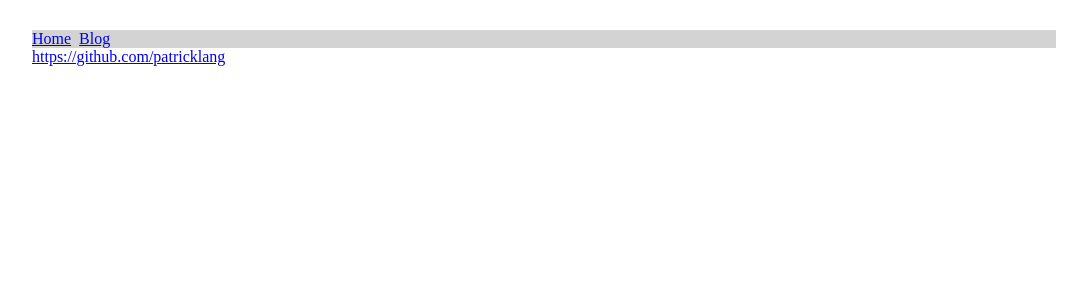
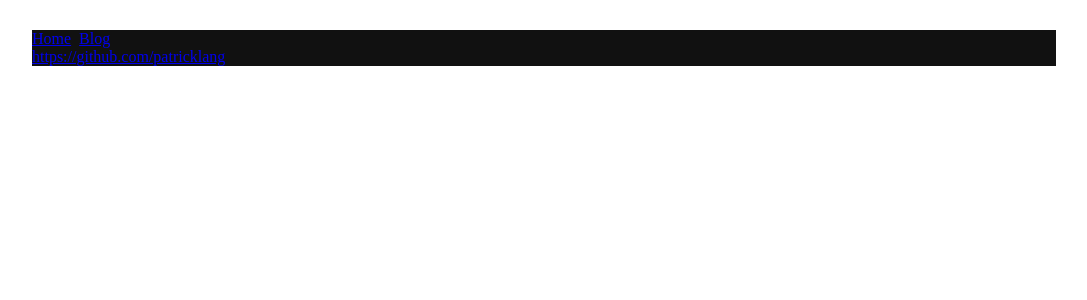
Before and after one commit to PatrickLang/patricklang.github.io, a Jekyll site: the page built from index.html, in a window 1280 px wide. Shown: the top 300 px of the page, without its empty margins (96-1183 px from the left). Built offline with Jekyll 4.4.1, drawn with Linux system fonts in a browser that asks for light colours.

Commit message:
Updating CSS

```diff
--- a/css/main.css
+++ b/css/main.css
@@ -4,5 +4,9 @@ body {
 }
 
 nav {
-	background-color: lightgrey;
+	background-color: #111;
 }
+
+footer {
+	background-color: #111;
+}
```
